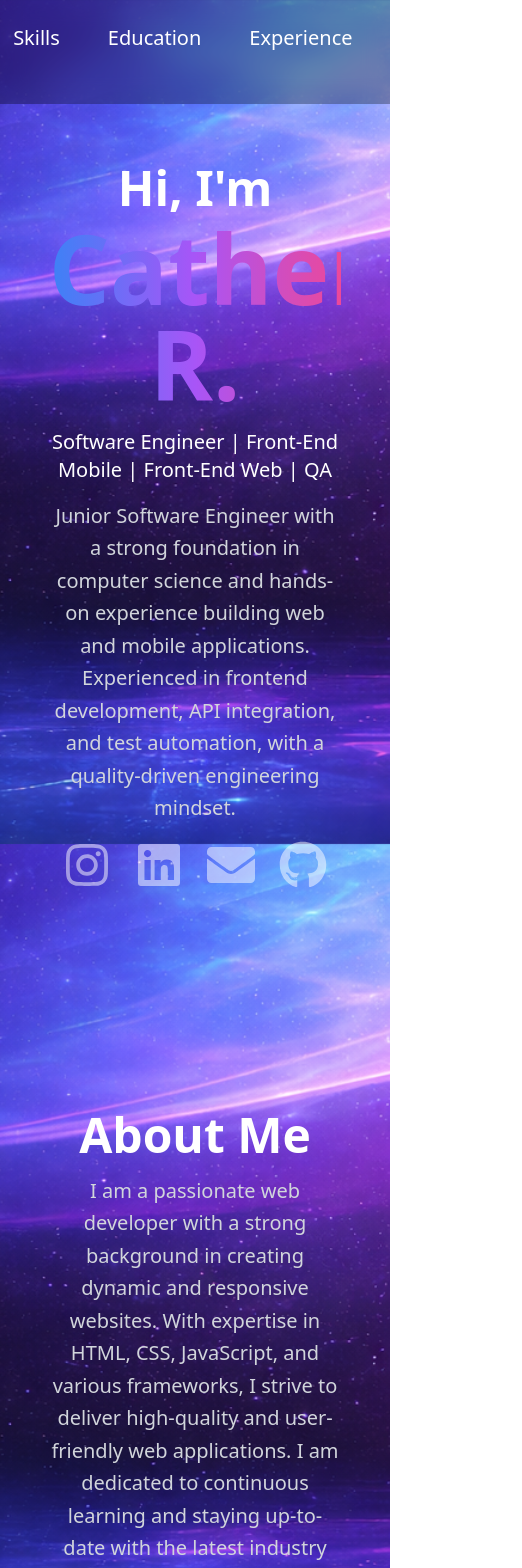
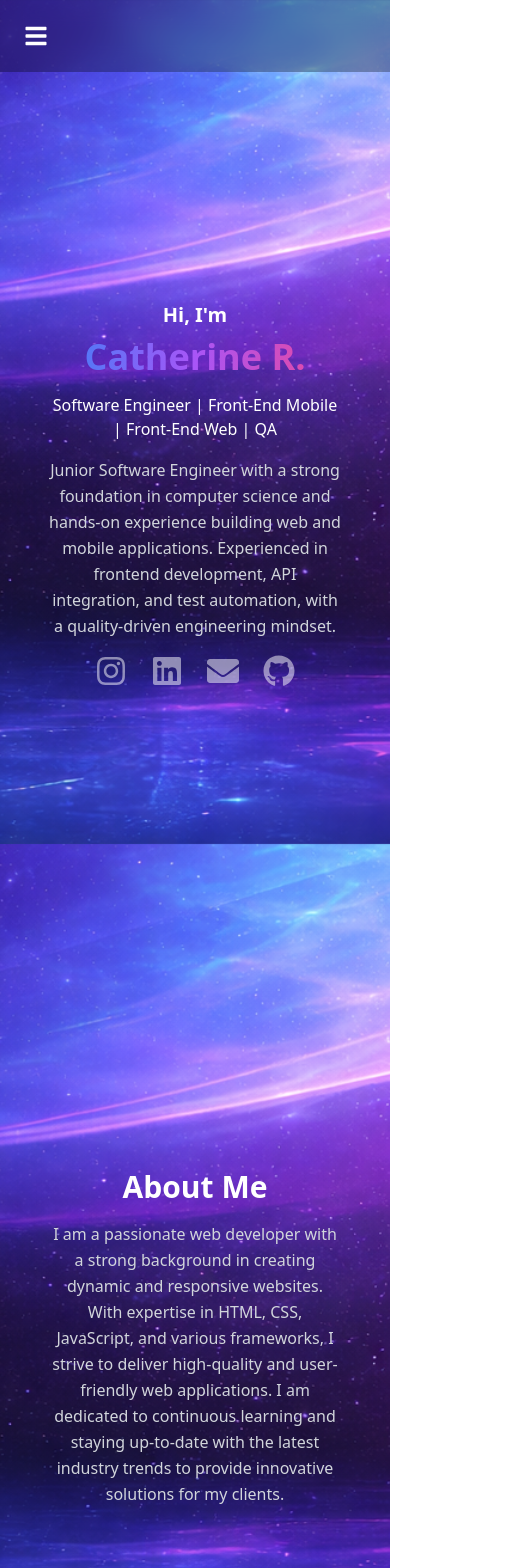
Before and after one commit to cathNotcat/my-portfolio, a React (Vite) app: page / in a window 390 px wide. Shown: the top 1568 px of the page, 522 px wide, since content can reach past the window. Built offline with nearby package versions, Linux system fonts and the light colour scheme.

Commit message:
fix: responsive

```diff
--- a/src/components/About.jsx
+++ b/src/components/About.jsx
@@ -5,10 +5,10 @@ const About = () => {
   return (
     <section id="about" className="min-h-screen flex items-center justify-center text-center text-white">
         <div className="max-w-[75%]">
-            <h1 className="text-5xl md:text-7xl font-bold mb-4">
+            <h1 className="text-3xl md:text-5xl lg:text-7xl font-bold mb-4">
                 {aboutData.title}
             </h1>
-            <h3 className="text-xl md:text-2xl text-gray-300 leading-relaxed">
+            <h3 className="text-base md:text-xl lg:text-2xl text-gray-300 leading-relaxed">
                 {aboutData.description}
             </h3>
 
--- a/src/components/BackToTopComponent.jsx
+++ b/src/components/BackToTopComponent.jsx
@@ -26,7 +26,8 @@ const BackToTopComponent = () => {
     <button
         onClick={scrollToTop}
         className={
-            `fixed bottom-8 right-8 z-50
+            `fixed bottom-6 left-1/2 -translate-x-1/2
+              md:left-auto md:right-8 md:translate-x-0 z-50
               flex items-center gap-2 px-8 py-4
               rounded-full
               bg-white/10 backdrop-blur-md
--- a/src/components/Hero.jsx
+++ b/src/components/Hero.jsx
@@ -6,37 +6,37 @@ const Hero = () => {
   return (
     <section id="hero" className="min-h-screen flex items-center justify-center text-center text-white">
         <div className="max-w-[75%]">
-            <h1 className="text-5xl md:text-8xl font-bold mb-2">
+            <h1 className="text-xl md:text-8xl font-bold mb-2">
                 {heroData.greetings}
             </h1>
-            <h1 className="text-8xl md:text-9xl font-bold bg-gradient-to-r from-blue-500 via-purple-500 to-pink-500 bg-clip-text text-transparent mb-4">
+            <h1 className="text-4xl md:text-5xl lg:text-6xl font-bold bg-gradient-to-r from-blue-500 via-purple-500 to-pink-500 bg-clip-text text-transparent mb-4">
                 {heroData.name}
             </h1>
 
-            <h3 className="text-xl md:text-3xl text-white-300 mb-4">
+            <h3 className="text-md md:text-3xl text-white-300 mb-4">
                 {heroData.title}
             </h3>
 
-            <p className="text-gray-300 text-xl leading-relaxed">
+            <p className="text-gray-300 text-md md:text-xl leading-relaxed">
                 {heroData.description}
             </p>
 
             <div className="flex gap-6 justify-center mt-4">
 
                 <a href="https://instagram.com/catherinerosalind" target="_blank">
-                    <FaInstagram className="w-12 h-12 text-white/50 hover:text-pink-500 text-3xl transition" />
+                    <FaInstagram className="w-8 h-8 md:w-12 md:h-12  text-white/50 hover:text-pink-500 text-3xl transition" />
                 </a>
 
                 <a href="https://linkedin.com/in/catherinerosalind" target="_blank">
-                    <FaLinkedin className="w-12 h-12 text-white/50 hover:text-blue-500 text-3xl transition" />
+                    <FaLinkedin className="w-8 h-8 md:w-12 md:h-12 text-white/50 hover:text-blue-500 text-3xl transition" />
                 </a>
 
                 <a href="mailto:your@email.com">
-                    <FaEnvelope className="w-12 h-12 text-white/50 hover:text-red-400 text-3xl transition" />
+                    <FaEnvelope className="w-8 h-8 md:w-12 md:h-12 text-white/50 hover:text-red-400 text-3xl transition" />
                 </a>
 
                 <a href="https://github.com/cathNotcat" target="_blank">
-                    <FaGithub className="w-12 h-12 text-white/50 hover:text-white text-3xl transition" />
+                    <FaGithub className="w-8 h-8 md:w-12 md:h-12 text-white/50 hover:text-white text-3xl transition" />
                 </a>
 
             </div>
--- a/src/components/Navbar.jsx
+++ b/src/components/Navbar.jsx
@@ -1,18 +1,41 @@
 import React from 'react'
+import { useState } from "react"
+import { FaBars, FaTimes } from "react-icons/fa"
 
 const Navbar = ({ items }) => {
+    const [isOpen, setIsOpen] = useState(false)
 
     return(
-        <nav className="w-full sticky top-0 bg-black/30 backdrop-blur-md text-white py-6">
-            <ul className="flex justify-center gap-12 text-xl font-normal">
-                {items?.map((item) => (
-                    <li key={item.id} className="cursor-pointer hover:text-gray-300">
-                        <a href={`#${item.id}`}>
-                            {item.label}
-                        </a>
-                    </li>
-                ))}
-            </ul>
+        <nav className="w-full sticky top-0 bg-black/30 backdrop-blur-md text-white py-6 px-6">
+            <div className="flex items-center justify-between md:justify-center">
+                {/* Desktop Nav */}
+                <ul className="hidden md:flex justify-cente gap-10 text-lg">
+                    {items?.map((item) => (
+                        <li key={item.id} className="cursor-pointer hover:text-gray-300">
+                            <a href={`#${item.id}`}>{item.label}</a>
+                        </li>
+                    ))}
+                </ul>
+
+                {/* Mobile Hamburger */}
+                <button
+                    className="md:hidden text-2xl"
+                    onClick={() => setIsOpen(!isOpen)}
+                >
+                    {isOpen ? <FaTimes /> : <FaBars />}
+                </button>
+            </div>
+
+            {/* Mobile Menu */}
+            {isOpen && (
+                <ul className="md:hidden flex flex-col items-center gap-6 text-xl font-normal mt-4">
+                    {items?.map((item) => (
+                        <li key={item.id} className="cursor-pointer hover:text-gray-300">
+                            <a href={`#${item.id}`} onClick={() => setIsOpen(false)}>{item.label}</a>
+                        </li>
+                    ))}
+                </ul>
+            )}
         </nav>
     )
 }
--- a/src/components/Skills.jsx
+++ b/src/components/Skills.jsx
@@ -4,12 +4,12 @@ import { skillsData } from '../data/skills'
 const Skills = () => {
   return (
     <section id="skills" className="min-h-screen flex items-center justify-center text-center text-white">
-        <div className="max-w-[75%]">
+        <div className="w-full max-w-[75%] px-4">
             <div className="mb-12">
-                <h2 className="text-5xl md:text-7xl font-bold mb-4">
+                <h2 className="text-3xl md:text-5xl lg:text-7xl font-bold mb-4">
                     {skillsData.title}
                 </h2>
-                <h3 className="text-xl md:text-2xl text-gray-300 leading-relaxed">
+                <h3 className="text-base md:text-xl lg:text-2xl text-gray-300 leading-relaxed">
                     {skillsData.subtitle}
                 </h3>
             </div>
@@ -17,7 +17,7 @@ const Skills = () => {
             <div className="grid grid-cols-1 md:grid-cols-2 lg:grid-cols-5 gap-8">
                 {skillsData.skills.map((skill) => (
                 <div
-                    key={skill}
+                    key={skill.name}
                     className="flex items-center justify-center p-8
                                 rounded-xl border border-purple-400
                                 bg-white/5 backdrop-blur-md
@@ -29,12 +29,12 @@ const Skills = () => {
 
                         <img src={skill.image}
                         alt={skill.name}
-                        className="w-16 h-16 object-contain mb-4 " />
+                        className="w-12 h-12 md:w-16 md:h-16 object-contain mb-4 " />
 
-                        <span className="text-2xl font-medium">
+                        <span className="text-base md:text-xl lg:text-2xl font-medium">
                             {skill.name}
                         </span>
-                        <p>
+                        <p className="text-md md:text-xl">
                             {skill.description}
                         </p>
                     </div>
```
Lines whose indentation alone changed are shown as unchanged.
